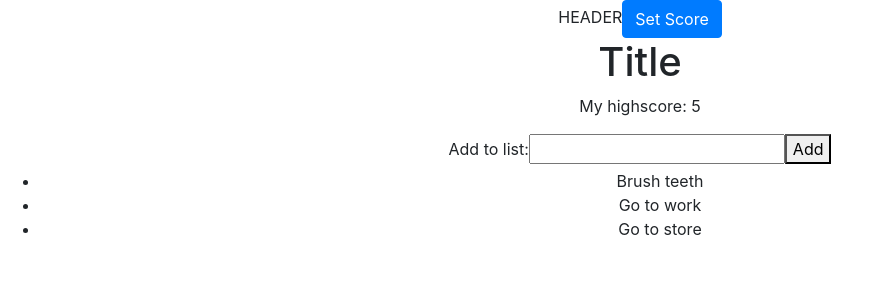
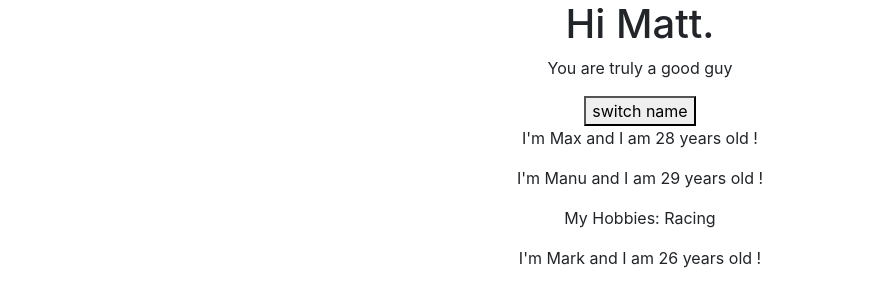
Before and after one commit to MattRowee/React-Practice, a React (Create React App) app: page / in a window 1280 px wide. Shown: the top 306 px of the page, without its empty margins (0-871 px from the left). Built offline with nearby package versions, Linux system fonts and the light colour scheme.

Commit message:
refactored App.js to be a functional react component using hooks

```diff
--- a/src/App.js
+++ b/src/App.js
@@ -1,34 +1,64 @@
-import React, { Component } from 'react';
+import React, { useState } from 'react';
 import './App.css';
 import Person from './Person/Person'
 
-class App extends Component {
-  state = {
+const app = props => {
+  const [ personState, setPersonsState] = useState({
     persons: [
       {name: 'Max', age: 28},
       {name: 'Manu', age: 29},
       {name: 'Mark', age: 26}
-    ]
-  }
-// naming convention 'handler' because it is a method you are not actively calling
+    ],
+  });
 
-  swtichNameHandler =()=>{
-    console.log("Party time");
-  }
+const [otherState, setOtherState] = useState("Some other value");
 
-  render() {
+  console.log(personState, otherState);
+
+  const swtichNameHandler =()=>{
+
+      // console.log("This is switchhandler (click)in App.js")
+      // DONT DO THIS: this.state.persons[0].name = "Matthew";
+      // Props and changes to state are the only thing
+      // that cause React to update the Dom
+      // Componenet React will update state, but leave unspecified data alone!
+      // functional react components are not the same: they replace
+      // state, they dont merge!!!!
+
+      setPersonsState({
+        persons: [
+          { name: 'Matthew', age: 35},
+          { name: 'Nina', age: 10},
+          { name: 'Seth', age: 38}
+        ]
+      });
+    };
+// functional React components dont need render() methods
+
     return (
       <div className="App container">
      <h1>Hi Matt.</h1>
-     <p>You are truly a good goi</p>
-     <button onClick={this.swtichNameHandler}>switch name</button>
-     <Person name={this.state.persons[0].name} age={this.state.persons[0].age}/>
-     <Person name={this.state.persons[1].name} age={this.state.persons[1].age}>My Hobbies: Racing</Person>
-     <Person name={this.state.persons[2].name} age={this.state.persons[2].age}/>
+     <p>You are truly a good guy</p>
+     <button onClick={swtichNameHandler}>switch name</button>
+     <Person name={personState.persons[0].name} age={personState.persons[0].age}/>
+     <Person name={personState.persons[1].name} age={personState.persons[1].age}>My Hobbies: Racing</Person>
+     <Person name={personState.persons[2].name} age={personState.persons[2].age}/>
       </div>
     );
     // return React.createElement('div', {className: 'App'}, React.createElement('h1', null, 'Does this work???'))
   }
-}
 
-export default App;
+export default app;
+
+
+  //   // Naming convention 'handler' because it is a
+  //   // Method you are not actively calling
+
+  // swtichNameHandler =()=>{
+  //   // console.log("This is switchhandler (click)in App.js")
+  //   // DONT DO THIS: this.state.persons[0].name = "Matthew";
+  //   // Props and changes to state are the only thing
+  //   // that cause React to update the Dom
+  //   // React will update state, but leave unspecified data alone!
+  //   this.setState({persons: })
+  // }
--- a/src/index.js
+++ b/src/index.js
@@ -6,5 +6,5 @@ import AppTwo from './AppTwo'
 import Table from './table';
 import registerServiceWorker from './registerServiceWorker';
 
-ReactDOM.render(<AppTwo />, document.getElementById('root'));
+ReactDOM.render(<App />, document.getElementById('root'));
 registerServiceWorker();
```
